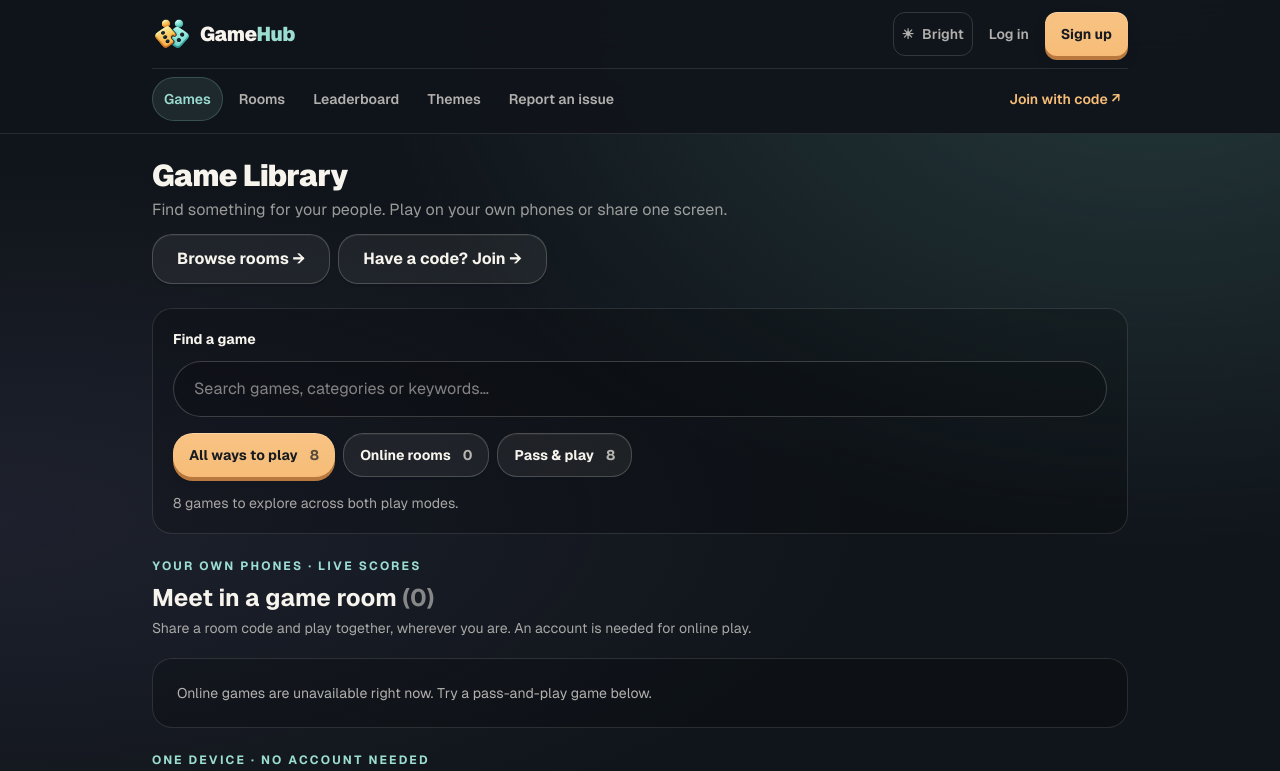
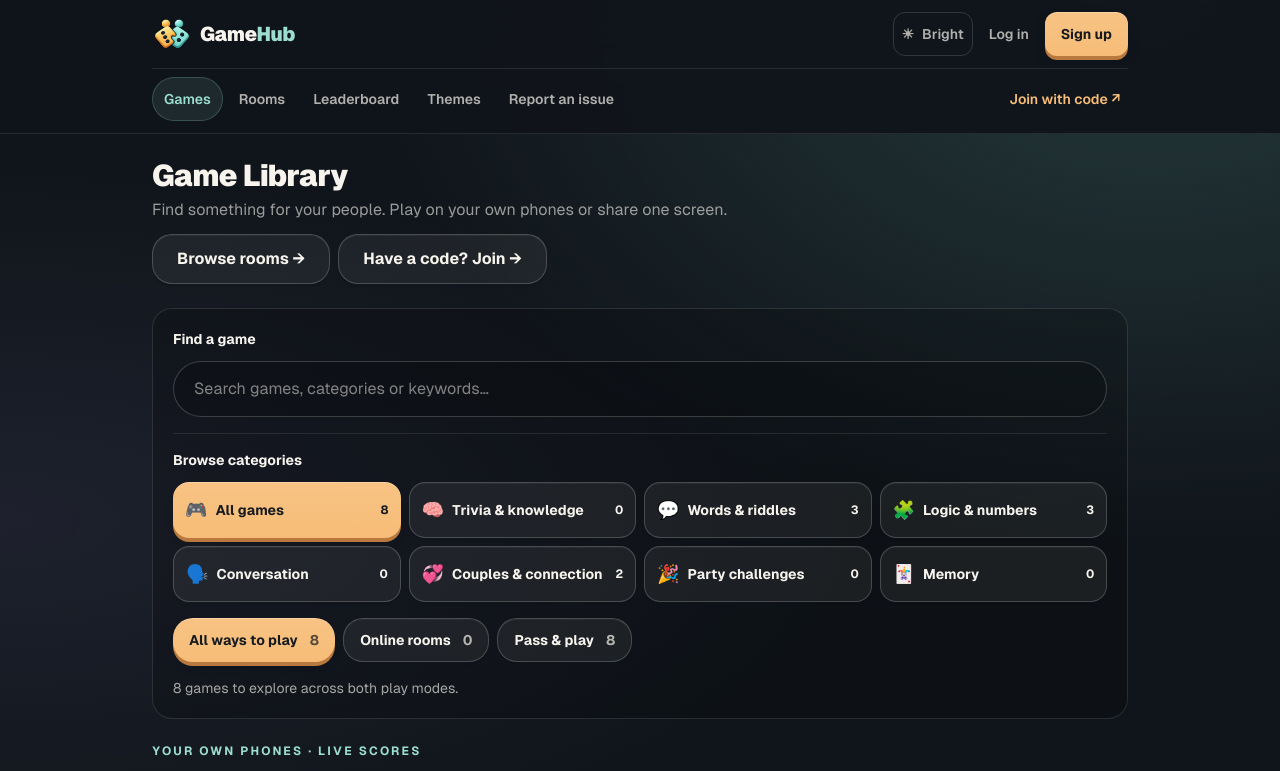
Before and after one commit to Burnout38x/GameHub, a Next.js app: page /games in a window 1280 px wide. Shown: the top 771 px of the page. Built offline with nearby package versions, Linux system fonts and the light colour scheme; no server answers; the database is empty.

Commit message:
Add theme-aware category browsing with All games

```diff
--- a/src/components/GameLibrary.tsx
+++ b/src/components/GameLibrary.tsx
@@ -1,12 +1,14 @@
 'use client';
 import { useState } from 'react';
 import Link from 'next/link';
-import { gameCategoryLabel, matchesGame, type LibraryFilters, type GameMode } from '@/lib/game-library';
+import { GAME_CATEGORIES, gameCategoryLabel, matchesGame, type LibraryFilters, type GameMode } from '@/lib/game-library';
 
 type OnlineGame = { id: string; slug: string; name: string; description: string; emoji: string; type: string };
 type LocalGame = { slug: string; name: string; description: string; emoji: string; meta: string };
 const initialFilters: LibraryFilters = { search: '', category: 'all', audience: 'all', mode: 'all' };
 const modes: { id: GameMode; label: string }[] = [{ id: 'all', label: 'All ways to play' }, { id: 'online', label: 'Online rooms' }, { id: 'local', label: 'Pass & play' }];
+const categoryIcons: Record<string, string> = { all: '🎮', trivia: '🧠', words: '💬', logic: '🧩', conversation: '🗣️', couples: '💞', party: '🎉', memory: '🃏' };
+const categories = [{ id: 'all', label: 'All games' }, ...GAME_CATEGORIES] as const;
 
 export default function GameLibrary({ online, local, initialSearch = '' }: { online: OnlineGame[]; local: LocalGame[]; initialSearch?: string }) {
   const [filters, setFilters] = useState<LibraryFilters>({ ...initialFilters, search: initialSearch });
@@ -22,6 +24,20 @@ export default function GameLibrary({ online, local, initialSearch = '' }: { onl
         <label htmlFor="game-search" className="mb-3 block text-sm font-bold">Find a game</label>
         <input id="game-search" className="input !min-h-14 !rounded-full !px-5" type="search" maxLength={100} value={filters.search} onChange={event => setFilters({ ...filters, search: event.target.value })} placeholder="Search games, categories or keywords…" />
       </div>
+      <section className="border-t border-white/10 pt-4" aria-labelledby="categories-heading">
+        <h2 id="categories-heading" className="text-sm font-bold">Browse categories</h2>
+        <div className="mt-3 grid grid-cols-2 gap-2 sm:grid-cols-3 lg:grid-cols-4" role="group" aria-label="Game categories">
+          {categories.map(category => {
+            const categoryFilters = { ...filters, category: category.id };
+            const total = online.filter(game => matchesGame(game, categoryFilters, 'online')).length + local.filter(game => matchesGame(game, categoryFilters, 'local')).length;
+            return <button key={category.id} type="button" className={`${filters.category === category.id ? 'btn' : 'btn-secondary'} !min-h-14 !justify-start !rounded-2xl !px-3 !py-3 !text-left !text-xs sm:!text-sm`} aria-pressed={filters.category === category.id} onClick={() => setFilters({ ...filters, category: category.id })}>
+              <span aria-hidden="true" className="shrink-0 text-lg">{categoryIcons[category.id]}</span>
+              <span className="min-w-0 flex-1">{category.label}</span>
+              <span className="shrink-0 text-xs tabular-nums" aria-label={`${total} games`}>{total}</span>
+            </button>;
+          })}
+        </div>
+      </section>
       <div className="flex flex-wrap gap-2" role="group" aria-label="Ways to play">{modes.map(mode => <button key={mode.id} type="button" className={`${filters.mode === mode.id ? 'btn' : 'btn-secondary'} !min-h-11 !w-auto !px-4 !py-2 !text-sm`} aria-pressed={filters.mode === mode.id} onClick={() => setFilters({ ...filters, mode: mode.id })}>{mode.label} <span className="ml-1 opacity-70">{mode.id === 'online' ? onlineCount : mode.id === 'local' ? localCount : onlineCount + localCount}</span></button>)}</div>
       <div className="flex flex-wrap items-center justify-between gap-2"><p role="status" className="text-sm text-white/65">{count} {count === 1 ? 'game' : 'games'} to explore{filters.mode === 'all' ? ' across both play modes' : ''}.</p>{filtered && <button type="button" className="btn-ghost !min-h-11 !w-auto !px-3 !py-2 !text-sm" onClick={() => setFilters(initialFilters)}>Reset filters</button>}</div>
     </div>
```
Also changed, not shown: .forge/game-categories-browser.json (added), .forge/game-categories-ui.md (added), .forge/screenshots/game-categories.png (added), 1 other file (tests, documents, lock files or other folders).
